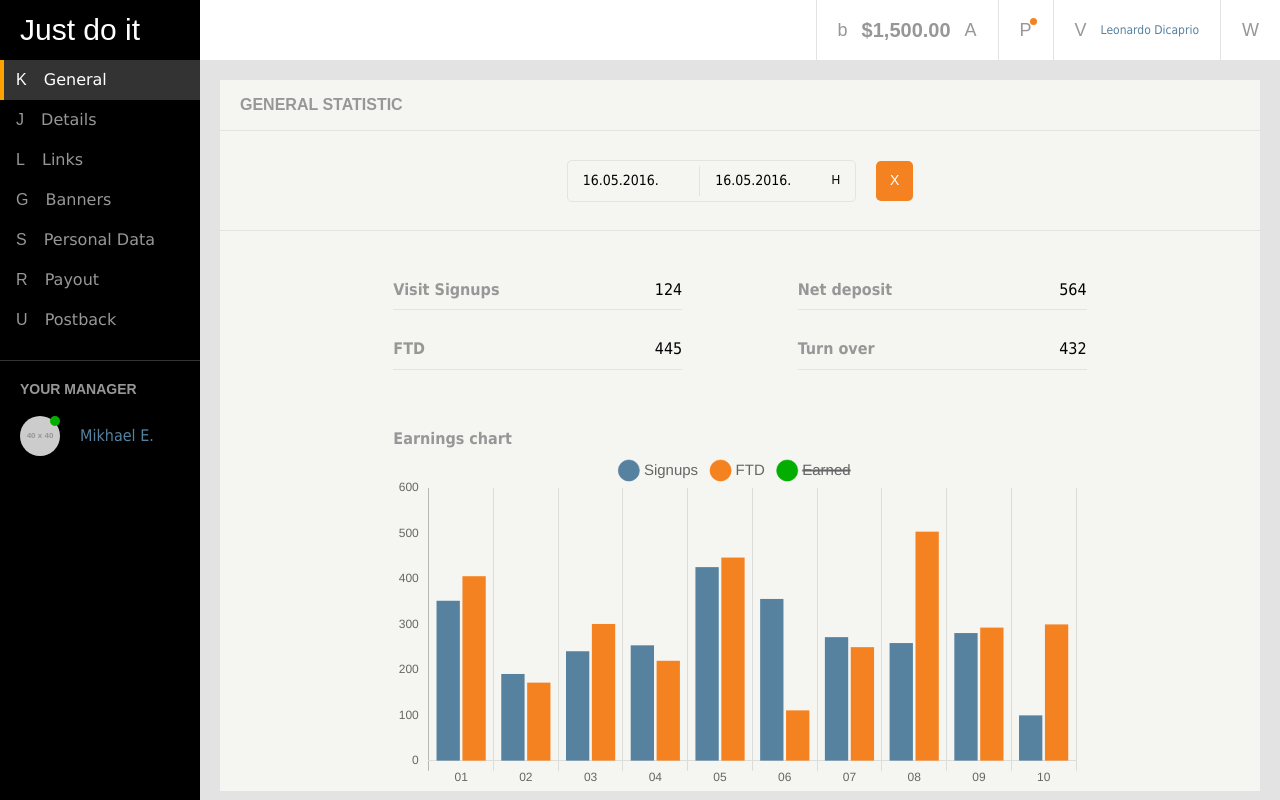
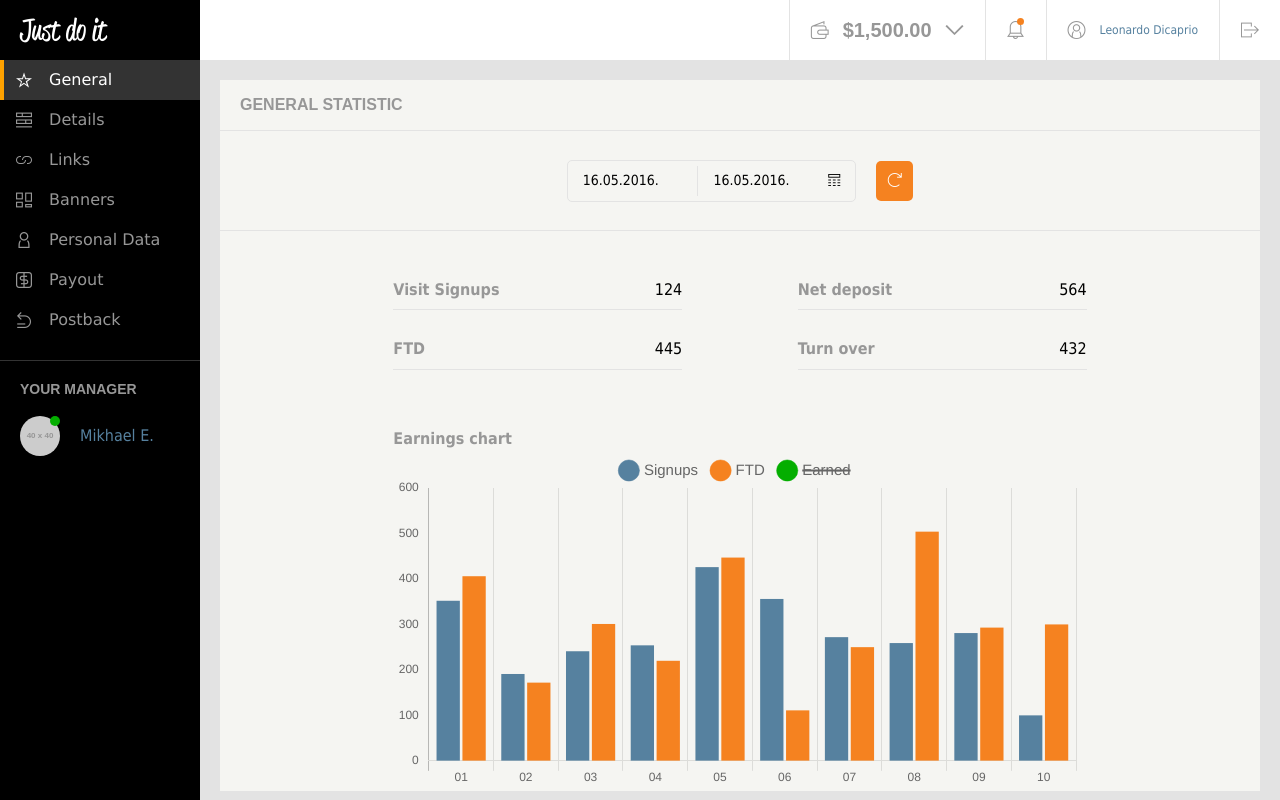
Before and after one commit to dinsdale303/solo-project, a website: page index.html in a window 1280 px wide. Drawn offline with nearby package versions, Linux system fonts and the light colour scheme; placeholder pictures from the web are drawn by us.

Commit message:
Modify fonts

```diff
--- a/index.html
+++ b/index.html
@@ -4,8 +4,6 @@
 		<meta charset="utf-8">
 		<meta name="viewport" content="width=device-width, initial-scale=1.0">
 		<title>Modul 9-12</title>
-		<link href="fonts/Glyphter.ttf" rel="stylesheet" type="text/css">
-		<link href="fonts/Reklame_Script_Regular_DEMO.ttf" rel="stylesheet" type="text/css">
 		<link rel="stylesheet" type="text/css" href="css/style.css">
 	</head>
 	<body>
--- a/sass/_variables.scss
+++ b/sass/_variables.scss
@@ -71,11 +71,21 @@ $links-icon-size: 14px;
 
 
 /* fonts */
+@font-face {
+	font-family: 'GlyphterFont';
+	src: url('../fonts/Glyphter.woff')  format('woff'),
+		 url('../fonts/Glyphter.ttf')  format('truetype');
+}
+@font-face {
+	font-family: 'ReklameScript';
+	src: url('../fonts/Reklame_Script_Regular_DEMO.ttf')  format('truetype');
+}
+
 $arial: Arial, Helvetica, sans-serif;
 $tahoma: Tahoma, Geneva, sans-serif;
 $verdana: Verdana, Geneva, sans-serif;
-$glypher: "Glyphter", sans-serif;
-$reklamescript: "Reklame Script DEMO", sans-serif;
+$glypher: glyphterFont, sans-serif;
+$reklamescript: ReklameScript, sans-serif;
 
 $menu-font: $verdana;
 $menu-header-font: $reklamescript;
```
Also changed, not shown: css/style.css, fonts/Glyphter.woff (added), 1 other file.
